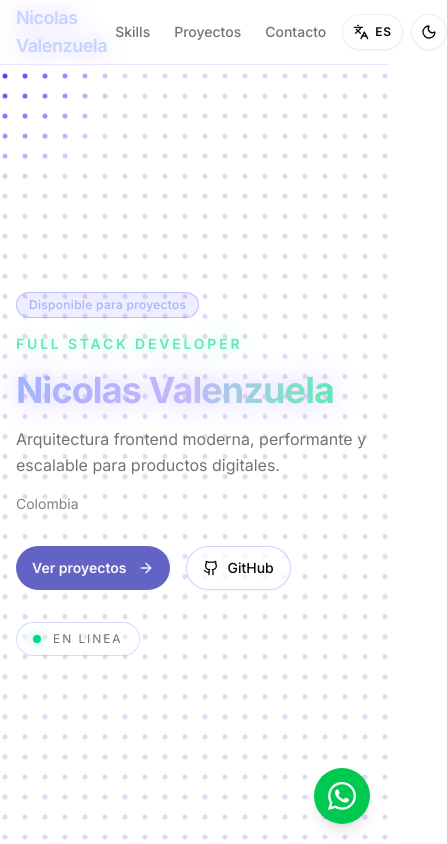
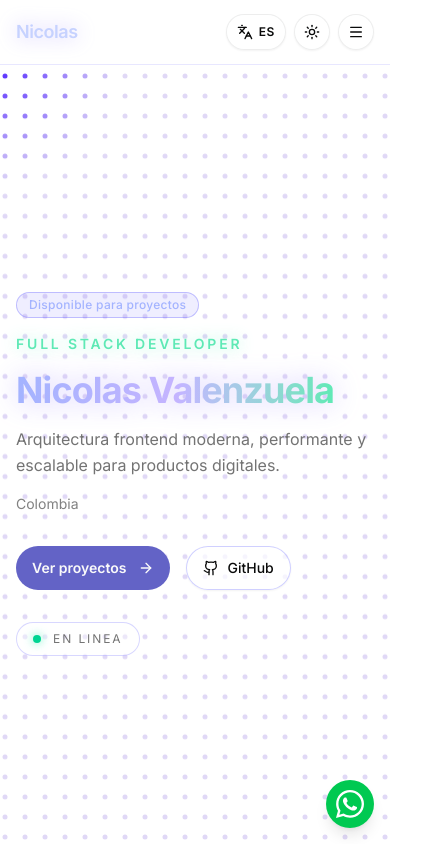
Before and after one commit to Beto18v/portfolio-next.js, a Next.js app: page / in a window 390 px wide. Shown: the top 844 px of the page, 447 px wide, since content can reach past the window. Built offline with nearby package versions, Linux system fonts and the light colour scheme.

Commit message:
Fix the navbar, theme toggle button and mobile views.

```diff
--- a/components/navbar.tsx
+++ b/components/navbar.tsx
@@ -7,6 +7,15 @@ import { cn } from "@/lib/utils";
 import { LanguageToggle } from "./language-toggle";
 import * as React from "react";
 import { useT } from "./locale-provider";
+import { Menu } from "lucide-react";
+import { Button } from "@/components/ui/button";
+import {
+  Sheet,
+  SheetClose,
+  SheetContent,
+  SheetTitle,
+  SheetTrigger,
+} from "@/components/ui/sheet";
 
 export function Navbar() {
   const [scrolled, setScrolled] = React.useState(false);
@@ -45,7 +54,7 @@ export function Navbar() {
           {siteConfig.profile.name}
         </Link>
         <nav
-          className="flex items-center gap-2 text-sm font-medium sm:gap-4"
+          className="absolute left-1/2 hidden -translate-x-1/2 items-center gap-4 text-sm font-medium md:flex"
           aria-label={siteConfig.profile.name}
         >
           {navItems.map((item) => (
@@ -60,9 +69,44 @@ export function Navbar() {
               {item.label}
             </Link>
           ))}
+        </nav>
+
+        <div className="hidden items-center gap-2 md:flex">
           <LanguageToggle />
           <ThemeToggle />
-        </nav>
+        </div>
+
+        <div className="flex items-center gap-2 md:hidden">
+          <LanguageToggle />
+          <ThemeToggle />
+          <Sheet>
+            <SheetTrigger asChild>
+              <Button
+                variant="outline"
+                size="icon"
+                className="h-9 w-9 rounded-full border-border/70 bg-background/70 backdrop-blur-md"
+                aria-label="Open navigation menu"
+              >
+                <Menu className="h-4 w-4" />
+              </Button>
+            </SheetTrigger>
+            <SheetContent side="right" className="pt-12">
+              <SheetTitle className="sr-only">Navigation menu</SheetTitle>
+              <div className="flex flex-col gap-2 px-2">
+                {navItems.map((item) => (
+                  <SheetClose asChild key={item.href}>
+                    <Link
+                      href={item.href}
+                      className="rounded-md px-3 py-2 text-base text-muted-foreground transition-all hover:text-indigo-200 hover:bg-accent/40"
+                    >
+                      {item.label}
+                    </Link>
+                  </SheetClose>
+                ))}
+              </div>
+            </SheetContent>
+          </Sheet>
+        </div>
       </div>
     </header>
   );
--- a/components/theme-toggle.tsx
+++ b/components/theme-toggle.tsx
@@ -9,21 +9,17 @@ import { siteConfig } from "@/lib/site";
 import { useT } from "./locale-provider";
 
 export function ThemeToggle() {
-  const { setTheme, theme } = useTheme();
-  const [mounted, setMounted] = React.useState(false);
+  const { setTheme } = useTheme();
   const label = useT(siteConfig.labels.toggleTheme);
-
-  React.useEffect(() => {
-    setMounted(true);
-  }, []);
-
-  if (!mounted) {
-    return null;
-  }
 
   return (
     <Button
-      onClick={() => setTheme(theme === "light" ? "dark" : "light")}
+      onClick={() => {
+        const isDark =
+          typeof document !== "undefined" &&
+          document.documentElement.classList.contains("dark");
+        setTheme(isDark ? "light" : "dark");
+      }}
       variant="outline"
       size="icon"
       className={cn(
@@ -32,11 +28,8 @@ export function ThemeToggle() {
       )}
       aria-label={label}
     >
-      {theme === "light" ? (
-        <Sun className="h-4 w-4" />
-      ) : (
-        <Moon className="h-4 w-4" />
-      )}
+      <Sun className="h-4 w-4 dark:hidden" />
+      <Moon className="hidden h-4 w-4 dark:block" />
       <span className="sr-only">{label}</span>
     </Button>
   );
--- a/components/whatsapp-button.tsx
+++ b/components/whatsapp-button.tsx
@@ -16,10 +16,10 @@ export function WhatsAppButton() {
       href={url}
       target="_blank"
       rel="noopener noreferrer"
-      className="fixed bottom-5 right-5 z-50"
+      className="fixed right-4 z-60 bottom-[max(1rem,env(safe-area-inset-bottom))] sm:bottom-5 sm:right-5"
       aria-label={aria}
     >
-      <span className="flex items-center justify-center w-14 h-14 rounded-full bg-green-500 hover:scale-110 transition-transform duration-200 shadow-lg">
+      <span className="flex h-12 w-12 items-center justify-center rounded-full bg-green-500 shadow-lg transition-transform duration-200 hover:scale-110 sm:h-14 sm:w-14">
         <FaWhatsapp className="h-8 w-8 text-white transition-colors duration-200" />
       </span>
     </a>
--- a/lib/site.ts
+++ b/lib/site.ts
@@ -14,7 +14,7 @@ export const siteConfig: SiteConfig = {
     },
   },
   profile: {
-    name: "Nicolas Valenzuela",
+    name: "Nicolas",
     status: {
       es: "en linea",
       en: "online",
@@ -68,7 +68,7 @@ export const siteConfig: SiteConfig = {
     skills: {
       id: "skills",
       nav: {
-        es: "Skills",
+        es: "Habilidades",
         en: "Skills",
       },
       badge: {
@@ -76,7 +76,7 @@ export const siteConfig: SiteConfig = {
         en: "Core Stack",
       },
       title: {
-        es: "Skills y dominio técnico",
+        es: "Habilidades y dominio técnico",
         en: "Skills & technical proficiency",
       },
       subtitle: {
@@ -91,7 +91,7 @@ export const siteConfig: SiteConfig = {
         en: "Projects",
       },
       badge: {
-        es: "Portfolio",
+        es: "Portafolio",
         en: "Portfolio",
       },
       title: {
@@ -314,16 +314,16 @@ export const siteConfig: SiteConfig = {
 
     {
       title: {
-        es: "Vue Portfolio ",
+        es: "Vue Portafolio ",
         en: "Vue Portfolio",
       },
       description: {
-        es: "Portfolio personal moderno, elegante y profesional. Con 3 vistas diferentes, completamente modularizado en componentes reutilizables y con soporte para múltiples idiomas (español, inglés y mandarín).",
+        es: "Portafolio personal moderno, elegante y profesional. Con 3 vistas diferentes, completamente modularizado en componentes reutilizables y con soporte para múltiples idiomas (español, inglés y mandarín).",
         en: "Modern, sleek and professional personal portfolio. With 3 different views, completely modularized in reusable components and with support for multiple languages (Spanish, English and Mandarin).",
       },
       image: "/projects/vue-portfolio.jpg",
       imageAlt: {
-        es: "Vista previa del proyecto Vue Portfolio",
+        es: "Vista previa del proyecto Vue Portafolio",
         en: "Preview of Vue Portfolio project",
       },
       tags: [
```
